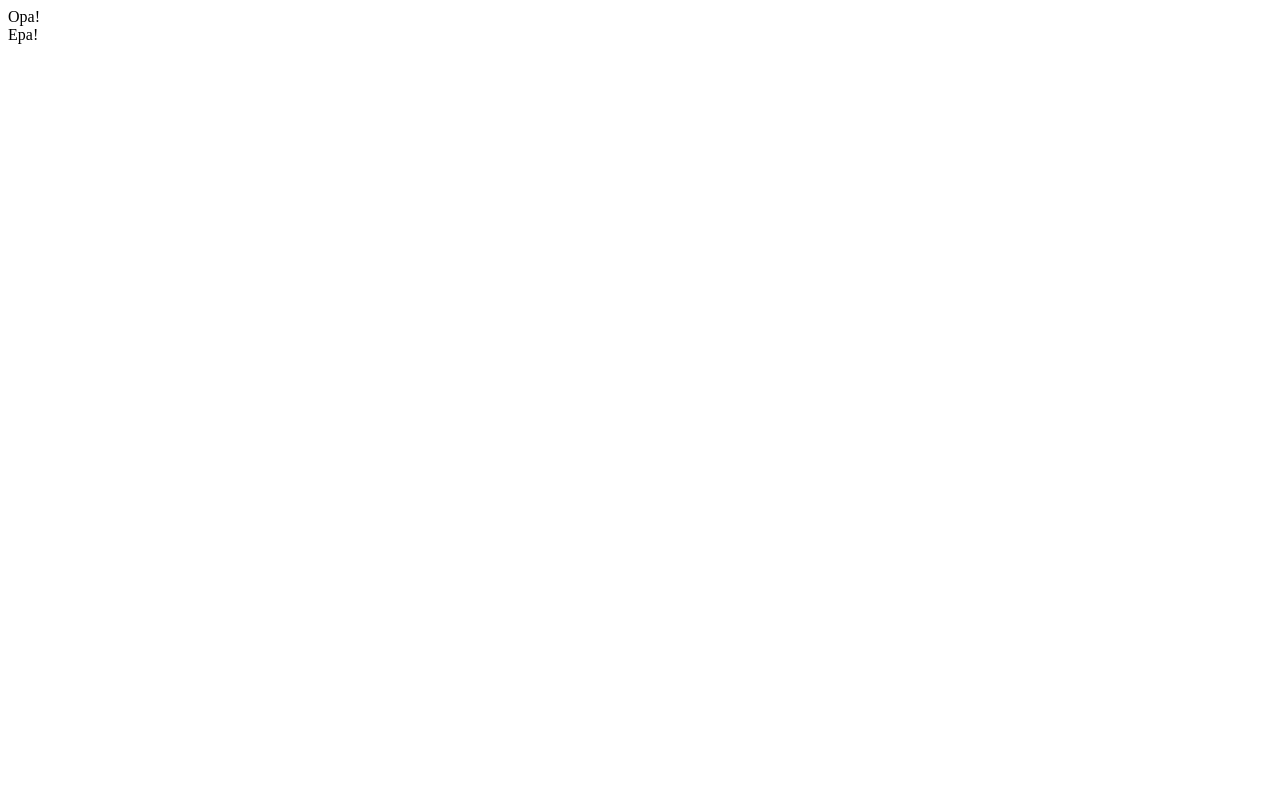
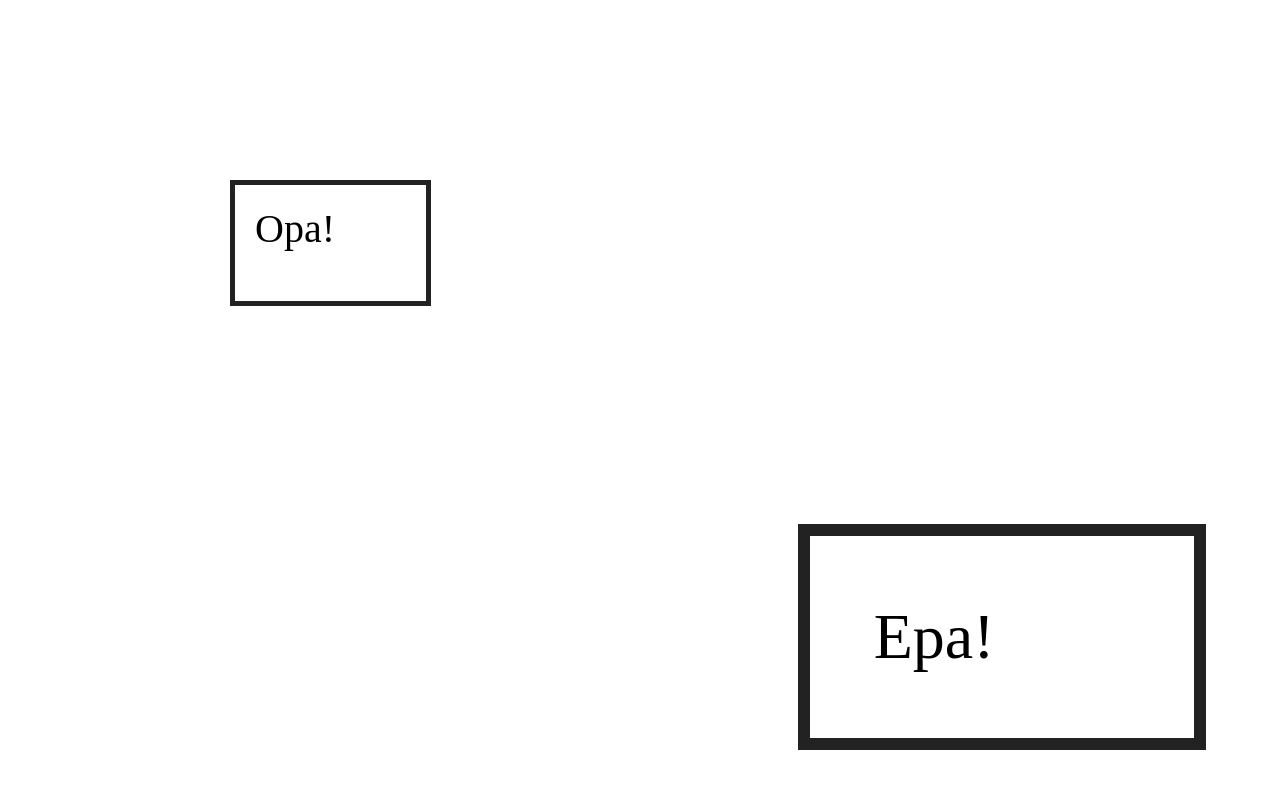
Before and after one commit to Livcrst/WEBMODERNO, a plain HTML site: page Fundamentos/Css/unidades1.html in a window 1280 px wide. Drawn offline with Linux system fonts and the light colour scheme.

Commit message:
continue unidades

```diff
--- a/Fundamentos/Css/unidades1.html
+++ b/Fundamentos/Css/unidades1.html
@@ -15,6 +15,28 @@
         -rem : tamanho relativo a origem principal de sua aplicação.
         -em : tamanho relativo a sua tag pai.
         */
+        .unidades-absolutas{
+            position: absolute;
+            font-size: 40px;
+            padding:20px;
+            border: 5px solid #222;
+            margin: 30px;
+            height: 20mm; /* pouco usado */
+            width: 4cm; /* pouco usado */
+            top: 150px;
+            left: 200px;
+        }
+        .unidades-relativas{
+            position: absolute;
+            font-size: 4rem;
+            padding: 5%;
+            border: solid 1vw #222;
+            margin: 0.8%;
+            width: 20vw;
+            height: 15hv;
+            bottom: 5%;
+            right: 5%;
+        }
     </style>
 </head>
 
```
